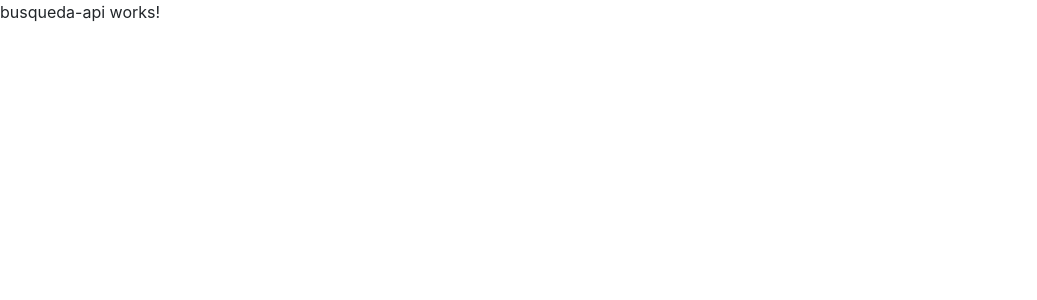
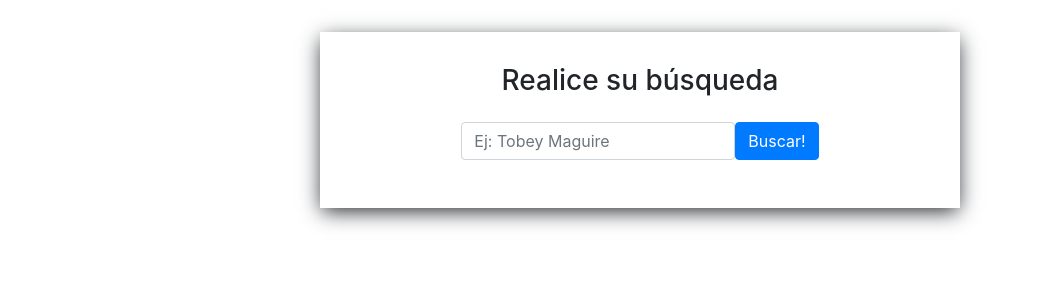
Before and after one commit to Benjalorc/postulacion-frontend, an Angular app: page / in a window 1280 px wide. Shown: the top 300 px of the page, without its empty margins (0-1037 px from the left). Built offline with nearby package versions, Linux system fonts and the light colour scheme.

Commit message:
Vista inicial para consulta al API

```diff
--- a/src/app/components/busqueda-api/busqueda-api.component.html
+++ b/src/app/components/busqueda-api/busqueda-api.component.html
@@ -1 +1,18 @@
-<p>busqueda-api works!</p>
+<div class="container">
+	<div class="row">
+		<div class="col-12">
+			<div class="tarjeta elevacion">
+				<h3 class="text-center">Realice su búsqueda</h3>
+				<form class="form-inline">
+					<div class="form-group">
+						<input type="text" class="form-control" id="texto" placeholder="Ej: Tobey Maguire">
+					</div>
+					<button type="submit" class="btn btn-primary">Buscar!</button>
+				</form>
+				<div class="resultados">
+
+				</div>
+			</div>
+		</div>
+	</div>
+</div>
--- a/src/app/components/busqueda-api/busqueda-api.component.scss
+++ b/src/app/components/busqueda-api/busqueda-api.component.scss
@@ -0,0 +1,33 @@
+@media (max-width: 768px){
+	.container,
+	.col-12{
+		padding: 0;
+	}
+}
+
+.tarjeta{
+	padding: 2rem 0;
+	width: 340px;
+	height: auto;
+	box-shadow: 0 5px 20px -2px;
+	display: grid;
+	grid-row-gap: 1rem;
+	margin: 2rem auto 2rem auto;
+
+	form{
+		margin: auto;
+	}
+	button,
+	form .form-group{
+		width: 100%;
+	}
+
+	@media(min-width: 768px){
+		width: 640px;
+
+		button,
+		form .form-group{
+			width: unset;
+		}
+	}
+}
```
